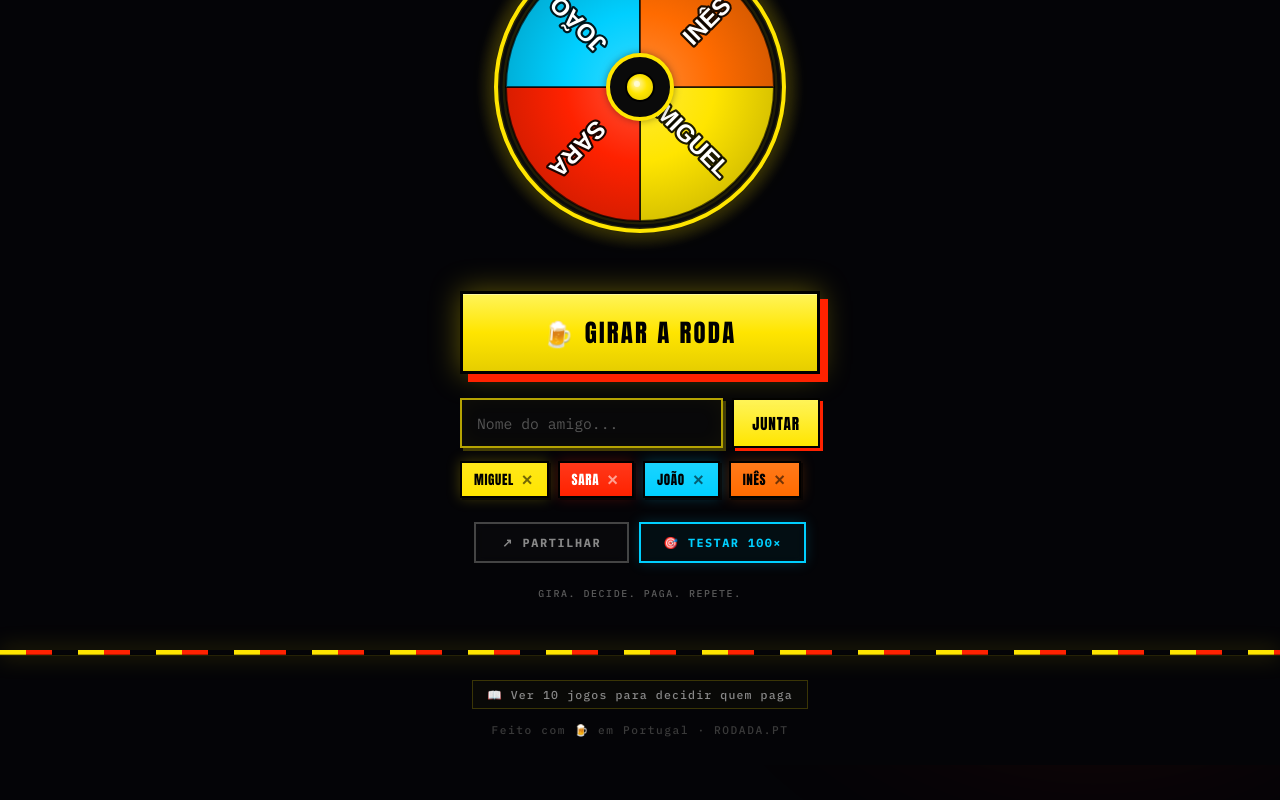
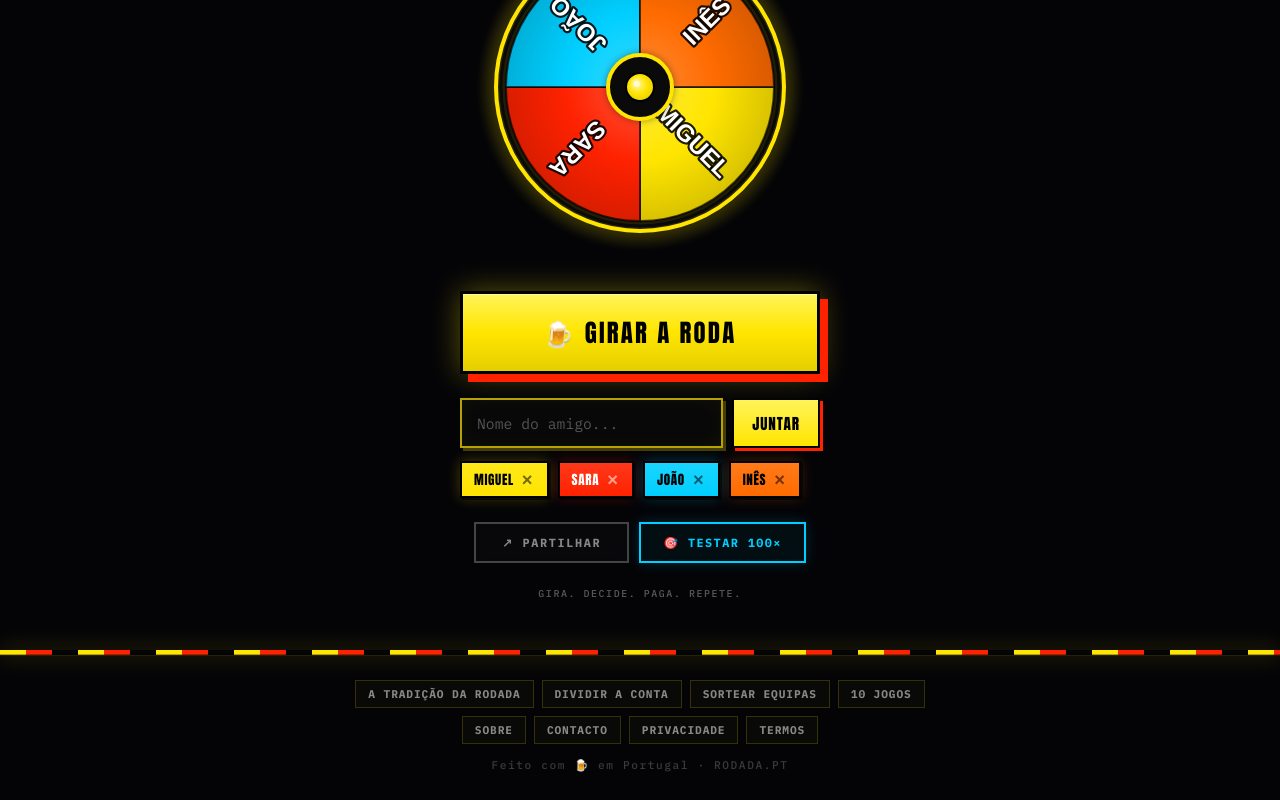
Before and after one commit to tickrPT/rodada.pt, a React (Vite) app: page / in a window 1280 px wide. Shown: the part 296-1096 px from the top of the page. Before the commit the page ends 1061 px from the top, so only its background shows below. Built offline with nearby package versions, Linux system fonts and the light colour scheme.

Commit message:
Footer atualizado com 8 links de navegação
Footer atualizado com 8 links de navegação

```diff
--- a/src/App.jsx
+++ b/src/App.jsx
@@ -1705,10 +1705,12 @@ export default function App() {
     .ftr{text-align:center;padding:24px 18px 28px;font-size:0.7rem;color:#3a3a3a;
       letter-spacing:0.14em;font-family:'IBM Plex Mono',monospace;font-weight:500;
       border-top:1px solid rgba(255,229,0,0.08)}
-    .ftr-link{display:inline-block;color:#888;text-decoration:none;padding:6px 14px;
-      margin-bottom:10px;font-size:0.72rem;letter-spacing:0.1em;
-      border:1px solid rgba(255,229,0,0.2);transition:all 0.18s;
-      background:rgba(255,229,0,0.02)}
+    .ftr-nav{display:flex;flex-wrap:wrap;justify-content:center;gap:8px;margin-bottom:14px;
+      max-width:640px;margin-left:auto;margin-right:auto}
+    .ftr-link{display:inline-block;color:#888;text-decoration:none;padding:6px 12px;
+      font-size:0.7rem;letter-spacing:0.08em;
+      border:1px solid rgba(255,229,0,0.18);transition:all 0.18s;
+      background:rgba(255,229,0,0.02);text-transform:uppercase;font-weight:600}
     .ftr-link:hover{color:#FFE500;border-color:#FFE500;background:rgba(255,229,0,0.06);
       box-shadow:0 0 14px rgba(255,229,0,0.15)}
     .ftr-credit{color:#3a3a3a;margin-top:4px}
@@ -2261,7 +2263,16 @@ export default function App() {
 
         <div className="stripe"/>
         <div className="ftr">
-          <a href="/jogos-para-decidir.html" className="ftr-link">📖 {t.guideLink}</a>
+          <div className="ftr-nav">
+            <a href="/quem-paga-rodada-portugal.html" className="ftr-link">A tradição da rodada</a>
+            <a href="/dividir-conta-restaurante.html" className="ftr-link">Dividir a conta</a>
+            <a href="/sortear-equipas.html" className="ftr-link">Sortear equipas</a>
+            <a href="/jogos-para-decidir.html" className="ftr-link">10 jogos</a>
+            <a href="/sobre.html" className="ftr-link">Sobre</a>
+            <a href="/contacto.html" className="ftr-link">Contacto</a>
+            <a href="/privacidade.html" className="ftr-link">Privacidade</a>
+            <a href="/termos.html" className="ftr-link">Termos</a>
+          </div>
           <div className="ftr-credit">{t.footer}  ·  RODADA.PT</div>
         </div>
       </div>
```
